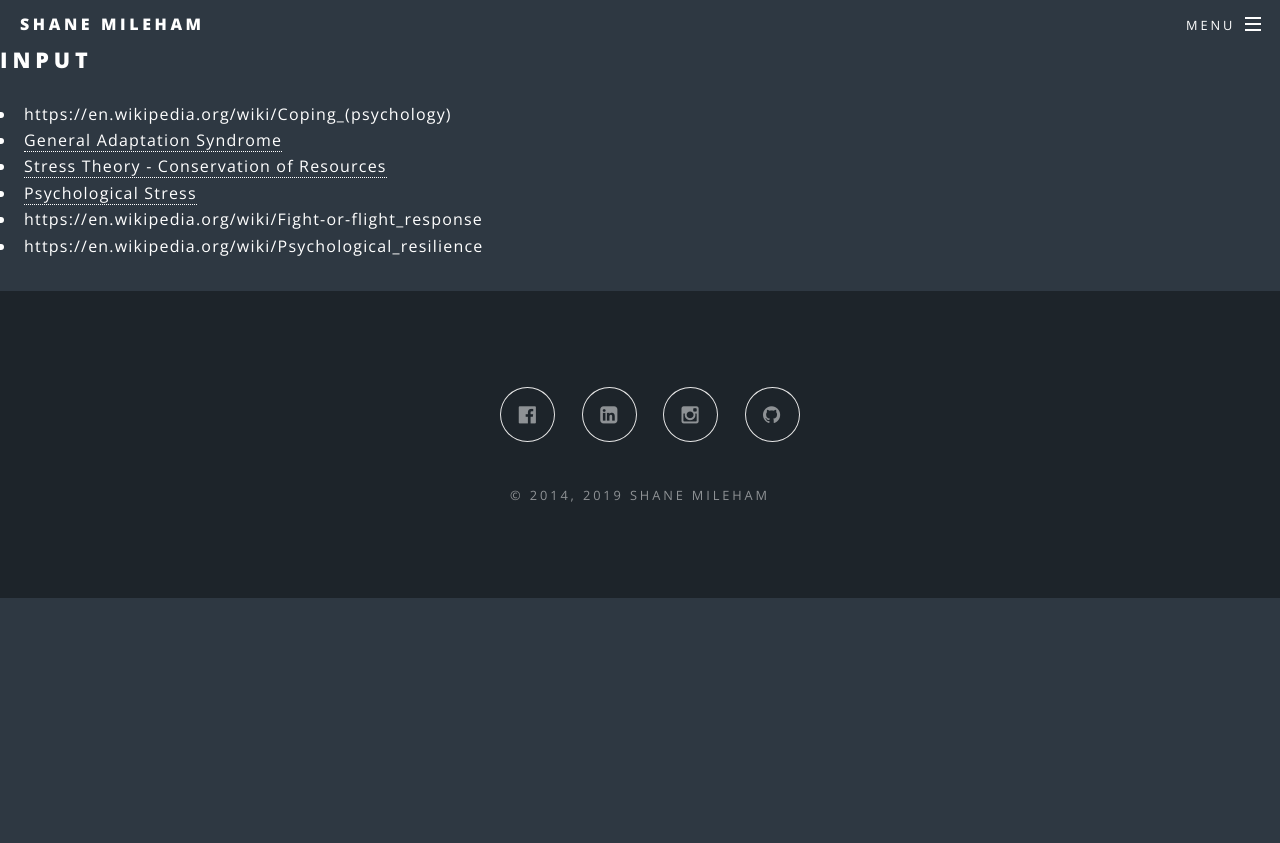
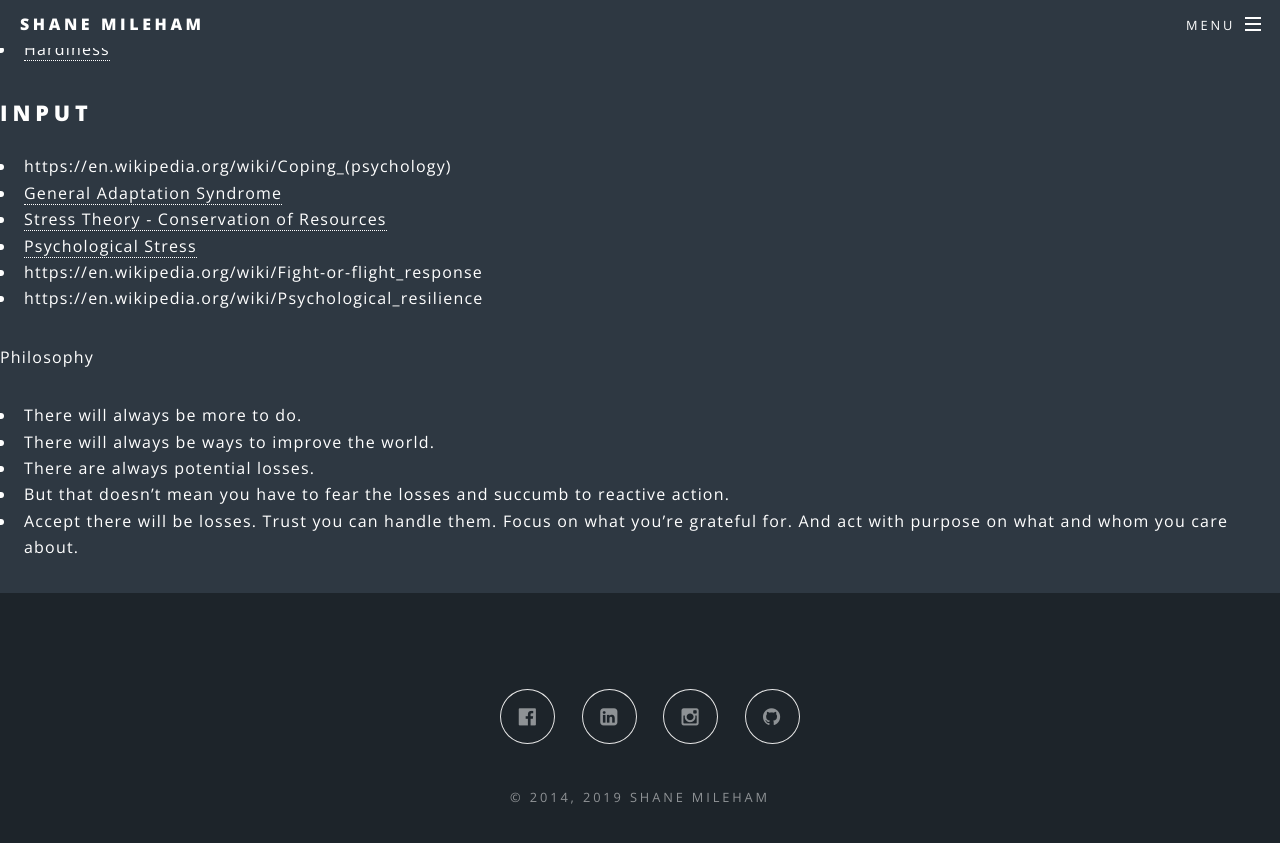
Before and after one commit to shanemileham/shanemileham.github.io, a Jekyll site: the page built from _kb/psychology/emotions/stress.md, in a window 1280 px wide and 900 px high, scrolled down 3365 px. Shown: the top 843 px of the window. Built offline with Jekyll 4.4.1, drawn with Linux system fonts in a browser that asks for light colours; comment, search, counter and statistics services are not loaded; before the commit the page ends 3963 px from its top, so only the background shows below that; some of the changed text lies outside the part shown.

Commit message:
Stress notes added

```diff
--- a/_kb/psychology/emotions/stress.md
+++ b/_kb/psychology/emotions/stress.md
@@ -53,6 +53,8 @@
   - I chose this stressor
 
 Tasks
+- Don't take life too seriously :)
+- Find peace in the chaos
 - Set the event into a broader perspective in which it does not seem so threatening
 - Tim Ferris' fear exercise
 - See what advantage lies in the challenge, what opportunity for growth
@@ -120,3 +122,10 @@
 - [Psychological Stress](https://en.wikipedia.org/wiki/Psychological_stress)
 - https://en.wikipedia.org/wiki/Fight-or-flight_response
 - https://en.wikipedia.org/wiki/Psychological_resilience
+
+Philosophy
+- There will always be more to do.
+- There will always be ways to improve the world.
+- There are always potential losses.
+- But that doesn't mean you have to fear the losses and succumb to reactive action.
+- Accept there will be losses. Trust you can handle them. Focus on what you're grateful for. And act with purpose on what and whom you care about.
```
